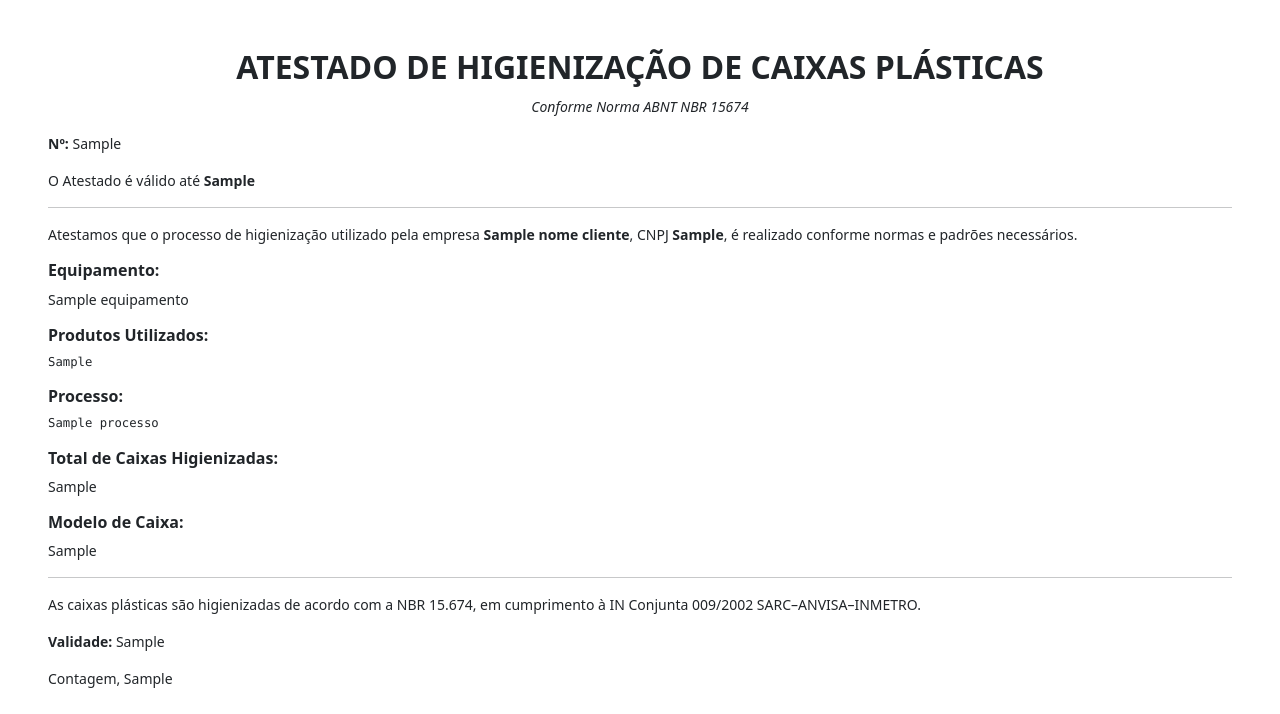
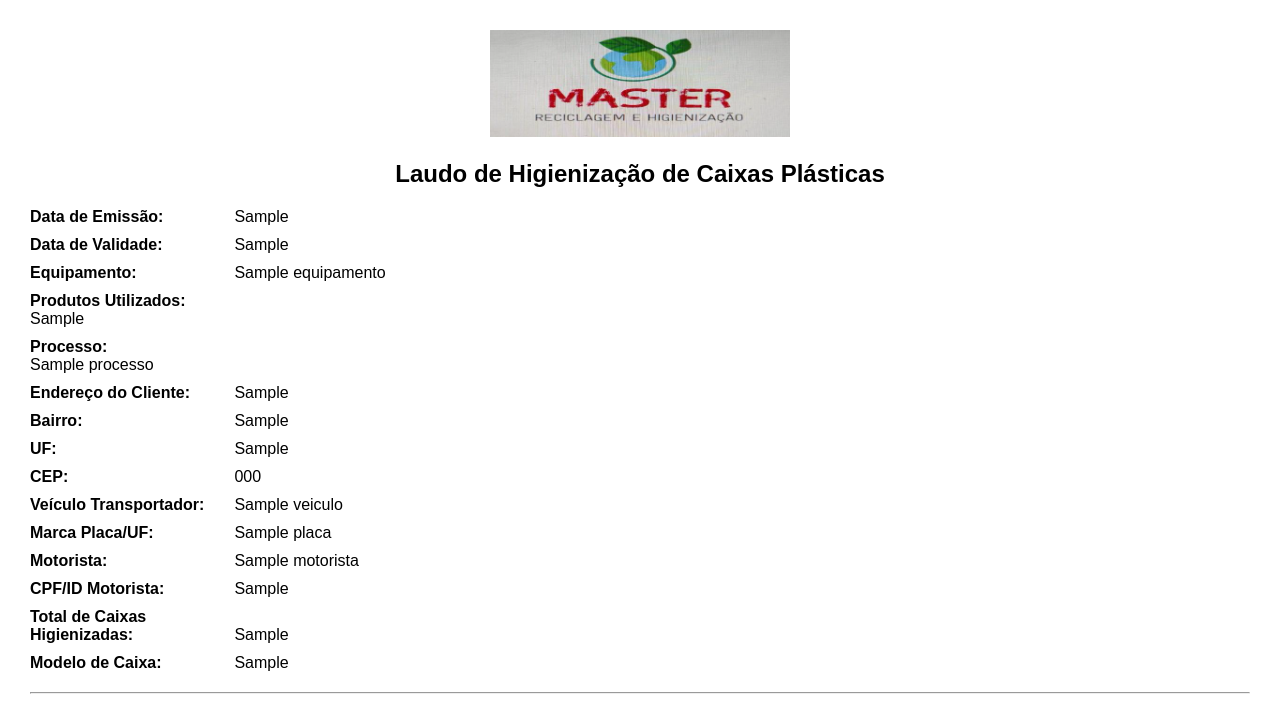
Before and after one commit to deciusmotta/laudo, a Flask app: template templates/laudo.html in a window 1280 px wide. Shown: the top 714 px of the page. Run offline with Flask 3, Linux system fonts and the light colour scheme; the template is opened without the code that fills it: most values are stand-ins (such as "Sample title", 1, 10 or a date in 2020).

Commit message:
Update laudo.html

```diff
--- a/templates/laudo.html
+++ b/templates/laudo.html
@@ -1,59 +1,60 @@
 <!DOCTYPE html>
-<html lang="pt-BR">
+<html lang="pt-br">
 <head>
-  <meta charset="UTF-8">
-  <title>Atestado de Higienização {{ numero_laudo }}</title>
-  <link href="https://cdn.jsdelivr.net/npm/bootstrap@5.3.0/dist/css/bootstrap.min.css" rel="stylesheet">
-  <style>
-    body { background: white; font-size: 14px; }
-    h2 { text-align: center; text-transform: uppercase; font-weight: bold; margin-bottom: 10px; }
-    @media print {
-      .no-print { display: none !important; }
-      body { margin: 0; }
-    }
-  </style>
+<meta charset="UTF-8">
+<title>Laudo MASTER</title>
+<style>
+body { font-family: Arial, sans-serif; margin: 30px; }
+h2 { text-align: center; }
+hr { margin: 20px 0; }
+.barcode { text-align: center; margin-top: 20px; }
+.campo { margin-bottom: 10px; }
+.campo b { display: inline-block; width: 200px; }
+</style>
 </head>
-<body class="p-5">
-  <div class="text-center">
-    <h2>ATESTADO DE HIGIENIZAÇÃO DE CAIXAS PLÁSTICAS</h2>
-    <p><em>Conforme Norma ABNT NBR 15674</em></p>
-  </div>
+<body>
+<div style="text-align:center;">
+<img src="/static/images/logo_master.png" alt="Logo MASTER" width="300">
+</div>
 
-  <p><strong>Nº:</strong> {{ numero_laudo }}</p>
-  <p>O Atestado é válido até <strong>{{ data_validade }}</strong></p>
-  <hr>
 
-  <p>Atestamos que o processo de higienização utilizado pela empresa <strong>{{ nome_cliente }}</strong>,
-  CNPJ <strong>{{ cpf_cnpj }}</strong>, é realizado conforme normas e padrões necessários.</p>
+<h2>Laudo de Higienização de Caixas Plásticas</h2>
 
-  <h6 class="mt-3"><strong>Equipamento:</strong></h6>
-  <p>{{ equipamento }}</p>
 
-  <h6 class="mt-3"><strong>Produtos Utilizados:</strong></h6>
-  <pre>{{ produtos_utilizados }}</pre>
+<div class="campo"><b>Data de Emissão:</b> {{ data_emissao }}</div>
+<div class="campo"><b>Data de Validade:</b> {{ data_validade }}</div>
 
-  <h6 class="mt-3"><strong>Processo:</strong></h6>
-  <pre>{{ processo }}</pre>
 
-  <h6 class="mt-3"><strong>Total de Caixas Higienizadas:</strong></h6>
-  <p>{{ qtd_caixas }}</p>
+<div class="campo"><b>Equipamento:</b> {{ equipamento }}</div>
 
-  <h6 class="mt-3"><strong>Modelo de Caixa:</strong></h6>
-  <p>{{ modelo_caixas }}</p>
 
-  <hr>
-  <p>As caixas plásticas são higienizadas de acordo com a NBR 15.674, em cumprimento à IN Conjunta 009/2002 SARC–ANVISA–INMETRO.</p>
+<div class="campo"><b>Produtos Utilizados:</b><br>{{ produtos_utilizados|replace('\n','<br>')|safe }}</div>
+<div class="campo"><b>Processo:</b><br>{{ processo|replace('\n','<br>')|safe }}</div>
 
-  <p><strong>Validade:</strong> {{ data_validade }}</p>
-  <p class="mt-3">Contagem, {{ data_emissao }}</p>
 
-  <div class="mt-5 text-center">
-    <img src="{{ barcode_path }}" width="200"><br>
-    <small>Código: {{ numero_laudo }}</small>
-  </div>
+<div class="campo"><b>Endereço do Cliente:</b> {{ endereco_cliente }}</div>
+<div class="campo"><b>Bairro:</b> {{ bairro_cliente }}</div>
+<div class="campo"><b>UF:</b> {{ uf_cliente }}</div>
+<div class="campo"><b>CEP:</b> {{ cep_cliente }}</div>
 
-  <div class="text-center mt-4 no-print">
-    <a href="/" class="btn btn-secondary">Voltar</a>
-  </div>
+
+<div class="campo"><b>Veículo Transportador:</b> {{ veiculo }}</div>
+<div class="campo"><b>Marca Placa/UF:</b> {{ placa }}</div>
+<div class="campo"><b>Motorista:</b> {{ motorista }}</div>
+<div class="campo"><b>CPF/ID Motorista:</b> {{ cpf_motorista }}</div>
+
+
+<div class="campo"><b>Total de Caixas Higienizadas:</b> {{ qtd_caixas }}</div>
+<div class="campo"><b>Modelo de Caixa:</b> {{ modelo_caixas }}</div>
+
+
+<hr>
+<p>Atestamos para os devidos fins que o processo de Higienização de Caixas Plásticas utilizado pela empresa Organizações Salomão Martins Ltda, portadora do CNPJ 59.508.117/0001-23, CREA MG 241837, Registro IMA Nº 19.336, localizada à Rod. BR-040, 383 – Galpão 01, Bairro Vila Paris, Contagem, Minas Gerais, no CEP 32.150-340; é realizado de acordo com as normas e padrões necessários.</p>
+
+
+<div class="barcode">
+<img src="{{ barcode_path }}" alt="Código de Barras"><br>
+Código: {{ numero_laudo }}
+</div>
 </body>
 </html>
```
